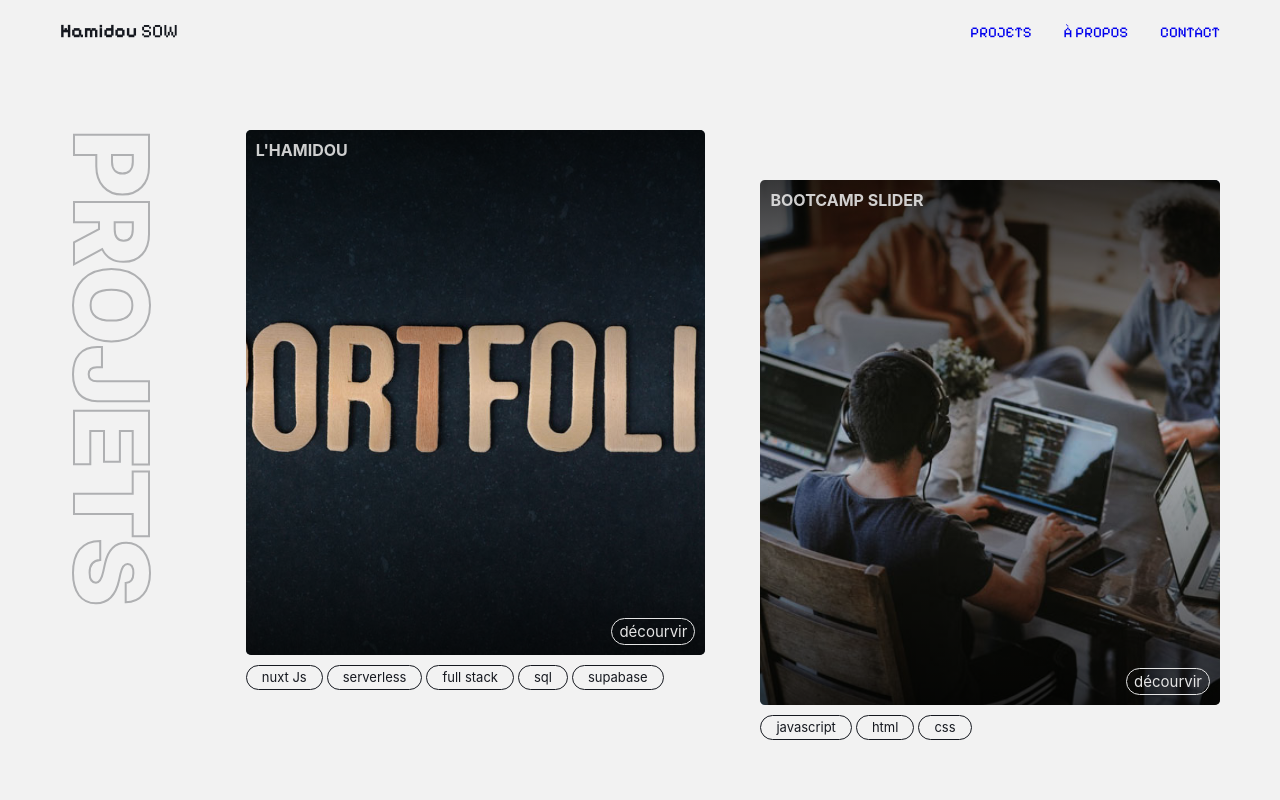
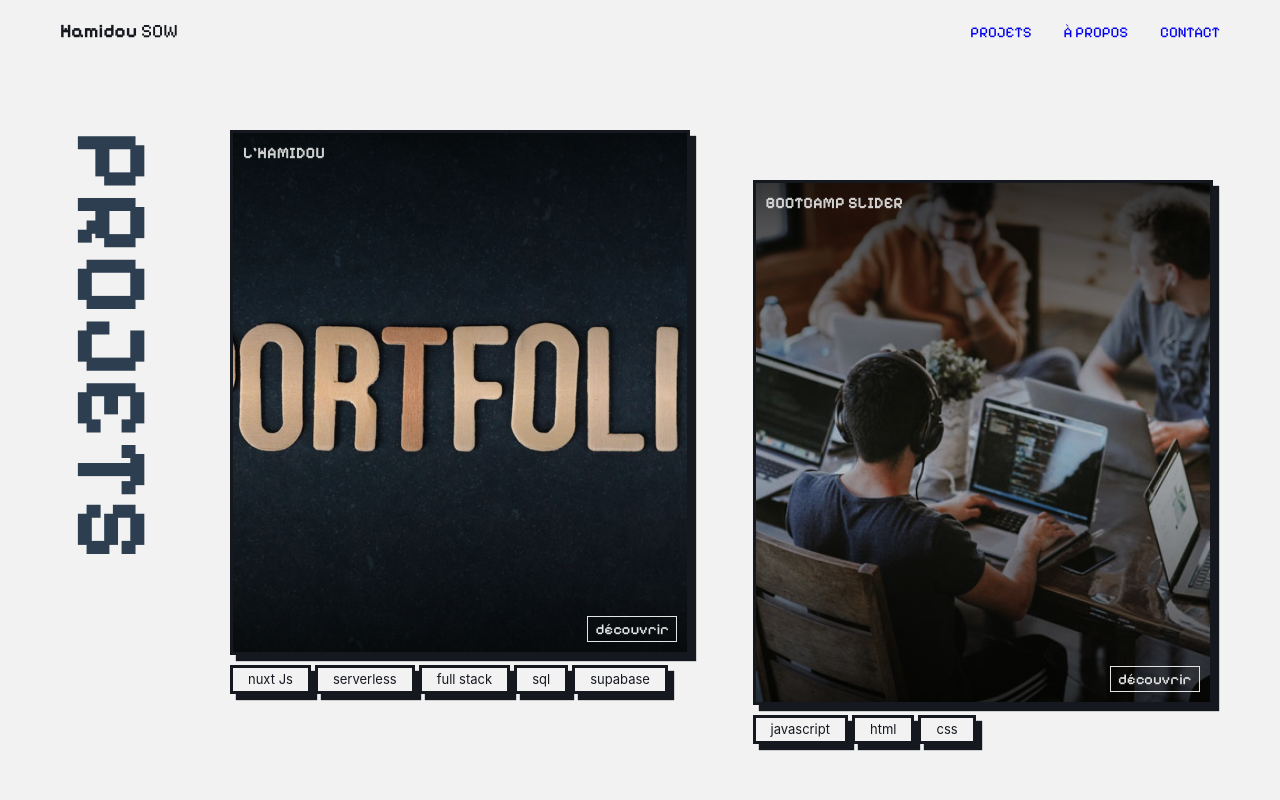
Before and after one commit to hamidousow/hamidousow, a Vue app: page /projects in a window 1280 px wide. Shown: the top 800 px of the page. Built offline with nearby package versions, Linux system fonts and the light colour scheme.

Commit message:
update style

```diff
--- a/src/components/CardProject.vue
+++ b/src/components/CardProject.vue
@@ -8,13 +8,13 @@ defineProps<{
 
 </script>
 <template>
-    <div class="card-wrapper">
-        <div class="card" data-component="card" id="id project">
+    <div class="card-wrapper ">
+        <div class="card border-3 box-shadow" data-component="card" id="id project">
             <div class="card__content">
                 <a href="/" target="_blank" rel="noopener noreferrer">
-                    <h3 class="card__title"> {{ project.title }} </h3>
+                    <h3 class="card__title pixelly-font-bold"> {{ project.title }} </h3>
                 </a>
-                <a href="" class="card__button rounded">décourvir</a>
+                <a href="" class="card__button pixelly-font-medium">découvrir</a>
             </div>
             <div class="card__background">
                 <div class="background-gradiant"></div>
@@ -25,7 +25,7 @@ defineProps<{
             <h4
             v-for="keyword in project.keywords"
             :key="keyword"
-            class="keyword rounded"
+            class="keyword box-shadow border-3"
             >{{ keyword }}</h4>
         </div>
     </div>
@@ -49,7 +49,6 @@ defineProps<{
         position: relative;
         padding: 10px;
         aspect-ratio: 3 / 2;
-        border-radius: 5px;
         overflow: hidden;
     }
 
--- a/src/views/ProjectsView.vue
+++ b/src/views/ProjectsView.vue
@@ -13,7 +13,7 @@ function navigateTo(id:any) {
 <template>
     <div class="section-projects projects work section-padding mb-150" id="work">
         <div class="container-title">
-            <h2 class="projects__title big-title outline-title vertical-text"> projets </h2>
+            <h2 class="projects__title big-title vertical-text pixelly-font-bold"> projets </h2>
 
         </div>
         <div class="separator white-space"></div>
@@ -27,8 +27,6 @@ function navigateTo(id:any) {
         </div>
     </div>
 </template>
-
-
 
 <style scoped>
     .section-projects {
```
